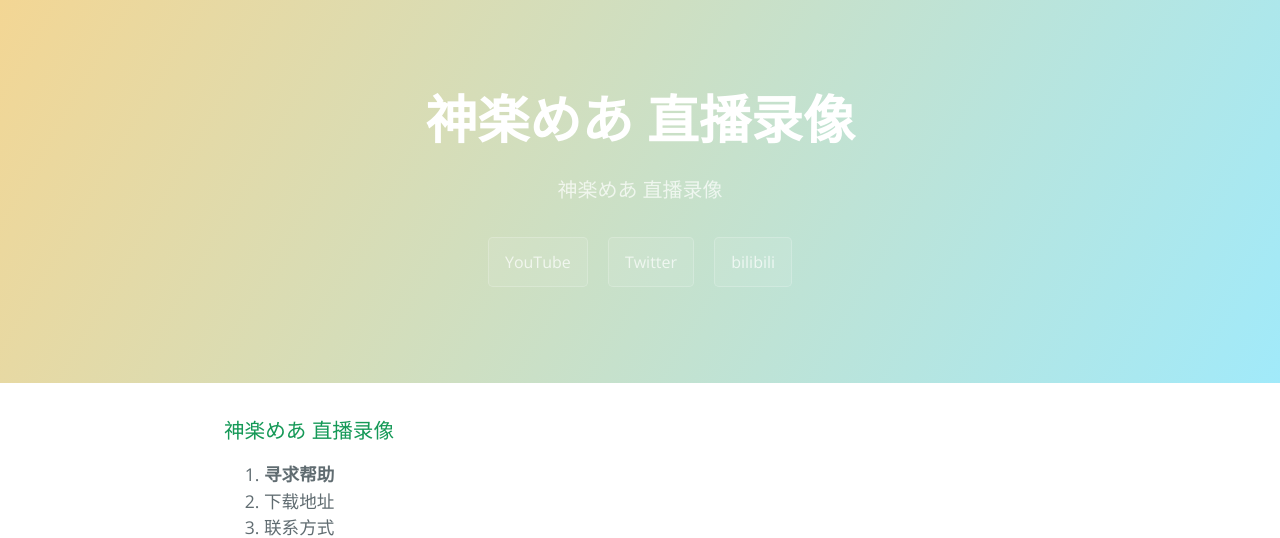
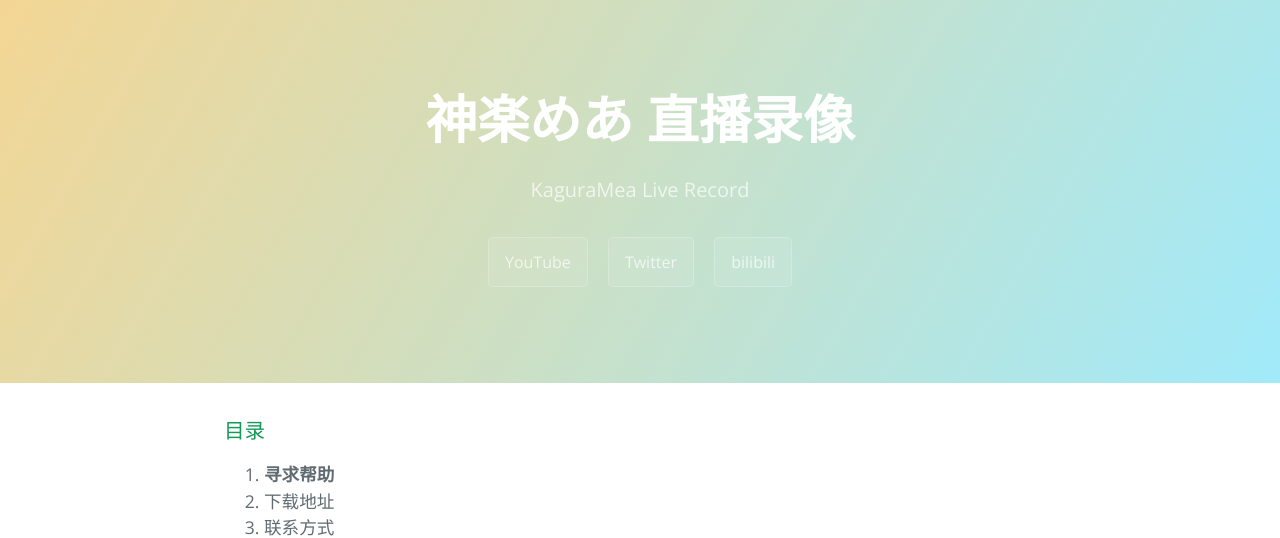
Before and after one commit to kaguramea-record/kaguramea-record.github.io, a Jekyll site: the page built from index.md, in a window 1280 px wide. Shown: the top 538 px of the page. Built offline with Jekyll 4.4.1, drawn with Linux system fonts in a browser that asks for light colours; our own code applies the rules of GitHub Pages for plain Markdown files.

Commit message:
Fix title again

```diff
--- a/_layouts/default.html
+++ b/_layouts/default.html
@@ -14,7 +14,17 @@
 
     <meta charset="UTF-8">
 
-{% seo %}
+<title>KaguraMea Live Record | 神楽めあ 直播录像</title>
+<meta name="keywords" content="Kafuziroh, 雨空CA, かふう, DSRCA, DSR CA">
+<meta property="og:title" content="神楽めあ 直播录像" />
+<meta property="og:locale" content="zh_CN" />
+<meta name="description" content="神楽めあ 直播录像 录播发布站" />
+<meta property="og:description" content="神楽めあ 直播录像 录播发布站" />
+<link rel="canonical" href="https://kaguramea.live/" />
+<meta property="og:url" content="https://kaguramea.live/" />
+<meta property="og:site_name" content="KaguraMea Live Record" />
+<script type="application/ld+json">
+{"@type":"WebSite","url":"https://kaguramea.live/","name":"KaguraMea Live Record","description":"神楽めあ 直播录像","headline":"神楽めあ 直播录像","@context":"http://schema.org"}</script>
 
     <meta name="viewport" content="width=device-width, initial-scale=1">
     <meta name="theme-color" content="#157878">
@@ -26,11 +36,8 @@
     <a id="skip-to-content" href="#content">Skip to the content.</a>
 
     <header class="page-header" role="banner">
-      <h1 class="project-name">{{ page.title | default: site.title | default: site.github.repository_name }}</h1>
-      <h2 class="project-tagline">{{ page.description | default: site.description | default: site.github.project_tagline }}</h2>
-      {% if site.github.is_project_page %}
-        <a href="{{ site.github.repository_url }}" class="btn">View on GitHub</a>
-      {% endif %}
+      <h1 class="project-name">神楽めあ 直播录像</h1>
+      <h2 class="project-tagline">KaguraMea Live Record</h2>
       {% if site.show_downloads %}
         <a href="https://www.youtube.com/channel/UCWCc8tO-uUl_7SJXIKJACMw/live" class="btn">YouTube</a>
         <a href="https://twitter.com/Freeze_Mea" class="btn">Twitter</a>
--- a/index.md
+++ b/index.md
@@ -2,7 +2,7 @@
 layout: default
 ---
 
-### 神楽めあ 直播录像
+### 目录
 
 1. **寻求帮助**
 2. 下载地址
```
